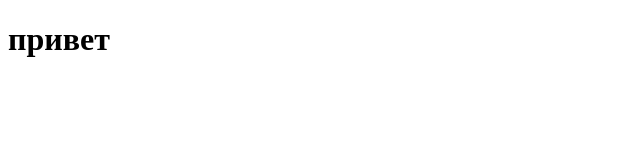
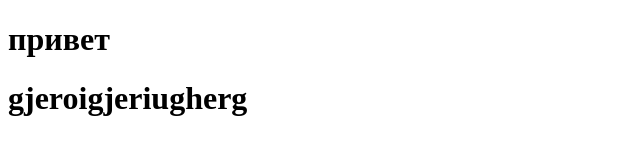
Before and after one commit to sungraal/ABC, a plain HTML site: page index.html in a window 1280 px wide. Shown: the whole page, without its empty margins (0-640 px from the left). Drawn offline with Linux system fonts and the light colour scheme.

Commit message:
новый заголовок

```diff
--- a/index.html
+++ b/index.html
@@ -7,5 +7,8 @@
 </head>
 <body>
     <h1>привет</h1>
+    <h1>
+        gjeroigjeriugherg
+    </h1>
 </body>
 </html>
```
